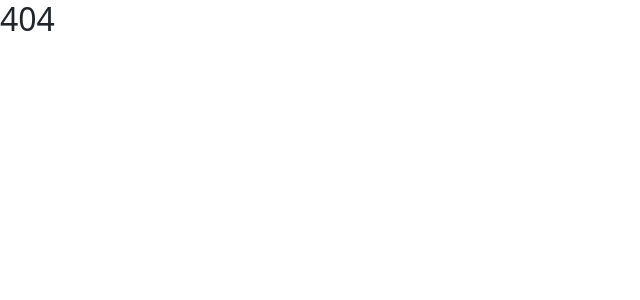
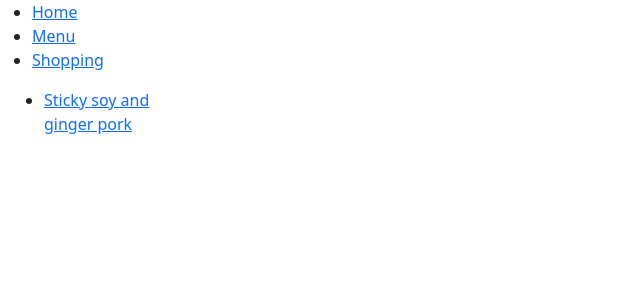
Before and after one commit to anthonyto01/FEWD-Coursework-1, a React (Create React App) app: page /menu in a window 1280 px wide. Shown: the top 300 px of the page, without its empty margins (0-640 px from the left). Built offline with nearby package versions, Linux system fonts and the light colour scheme.

Commit message:
Display Recipe Data

```diff
--- a/src/App.js
+++ b/src/App.js
@@ -1,9 +1,13 @@
+import "bootstrap/dist/css/bootstrap.min.css";
 import { BrowserRouter, Routes, Route } from "react-router-dom";
 import Home from "./components/Home";
 import Shopping from "./components/Shopping";
-import Review from "./components/Review";
-import Navigation from "./components/Navigation";import NoPage from "./components/Error404";
+import Navigation from "./components/Navigation";
+import Error404 from "./components/Error404";
+import { recipes } from "./data/data";
 
+import Menu from "./components/Menu";
+import Recipe from "./components/Recipe";
 
 function App() {
   return (
@@ -11,10 +15,12 @@ function App() {
       <Routes>
         <Route path="/" element={<Navigation />}>
           <Route path="/" element={<Home />} />
+          <Route path="menu" element={<Menu recipes={recipes} />}>
+          <Route path=":itemId" element={<Recipe recipes={recipes} />} />
+          </Route>
           <Route path="shopping" element={<Shopping />} />
-          <Route path="review" element={<Review />} />
         </Route>
-        <Route path="*" element={<NoPage />} />
+        <Route path="*" element={<Error404 />} />
       </Routes>
     </BrowserRouter>
   );
--- /dev/null
+++ b/src/components/DisplayIngredients.js
@@ -0,0 +1,29 @@
+import React from "react";
+import { Link, useParams } from "react-router-dom";
+import Card from "react-bootstrap/Card";
+import Accordian from "react-bootstrap/Accordion";
+
+const DisplayIngredients = ({ recipes }) => {
+  const { itemId } = useParams();
+  const currentItem = recipes.filter((item) => {
+    return item.name === itemId;
+  });
+  const ingredients = currentItem[0].ingredients;
+
+  return (
+    <>
+      <Accordian.Header>Ingredients</Accordian.Header>
+      <Accordian.Body>
+        <ul>
+          {ingredients.map((ingredients) => (
+            <li key={ingredients.name}>
+              {ingredients.name}: {ingredients.amount}
+            </li>
+          ))}
+        </ul>
+      </Accordian.Body>
+    </>
+  );
+};
+
+export default DisplayIngredients;
--- /dev/null
+++ b/src/components/Menu.js
@@ -0,0 +1,27 @@
+import React from "react";
+import { Link, Outlet } from "react-router-dom";
+
+const Menu = ({ recipes }) => {
+  return (
+    <>
+      <div className="container-fluid">
+        <div className="row">
+          <div className="col-2 submenu main-color">
+            <ul>
+              {recipes.map((recipe) => (
+                <li key={recipe.id}>
+                  <Link to={recipe.name}>{recipe.name}</Link>
+                </li>
+              ))}
+            </ul>
+          </div>
+          <div className="col-6" style={{ margin: "5%" }}>
+            <Outlet />
+          </div>
+          <div className="col-4"></div>
+        </div>
+      </div>
+    </>
+  );
+};
+  export default Menu;
--- a/src/components/Navigation.js
+++ b/src/components/Navigation.js
@@ -10,10 +10,10 @@ const Navigation = () => {
             <Link to="/">Home</Link>
           </li>
           <li>
-            <Link to="/shopping">Shopping</Link>
+            <Link to="/menu">Menu</Link>
           </li>
           <li>
-            <Link to="/review">Review</Link>
+            <Link to="/shopping">Shopping</Link>
           </li>
         </ul>
       </nav>
--- /dev/null
+++ b/src/components/Recipe.js
@@ -0,0 +1,28 @@
+import React from "react";
+import { Link, useParams } from "react-router-dom";
+import Card from "react-bootstrap/Card";
+import Accordian from "react-bootstrap/Accordion";
+import DisplayIngredients from "./DisplayIngredients";
+
+const Recipe = ({ recipes }) => {
+    const { itemId } = useParams();
+    const currentItem = recipes.filter((item) => {
+      return item.name === itemId;
+    });
+    const { name, description, rating, method, ingredients} = currentItem[0];
+
+    return (
+        <>
+    <Accordian>
+            <h1>{name}</h1>
+            <h3>{rating}</h3>
+            <h5>{description}</h5>
+        <DisplayIngredients recipes={recipes} />
+        <Accordian.Header>Method</Accordian.Header>
+        <Accordian.Body>{method}</Accordian.Body>
+    </Accordian>
+        </>
+    );
+};
+
+export default Recipe;
--- a/src/components/Review.js
+++ /dev/null
@@ -1,11 +0,0 @@
-import React from "react";
-
-const Review = () => {
-    return (
-      <>
-        <h2>Review your Recipe</h2>
-      </>
-    );
-  };
-
-  export default Review;
--- a/src/data/data.js
+++ b/src/data/data.js
@@ -2,6 +2,7 @@ export const recipes = [
     {
     id: "1",
     name: "Sticky soy and ginger pork",
+    description: "Roasting a whole fillet is so quick to do and this delicious marinade makes it easy and full of flavour. There is enough marinade here for a sauce, too – make sure you heat it well before pouring over the cooked pork.",
     rating: "",
     menu: "Lunch",
     method:
@@ -15,5 +16,5 @@ ingredients: [
 
         },
         ]
-}
+    },
     ];
```
Also changed, not shown: src/data/nutritional.js (deleted, +0 -17 lines). Lines whose indentation alone changed are shown as unchanged.
